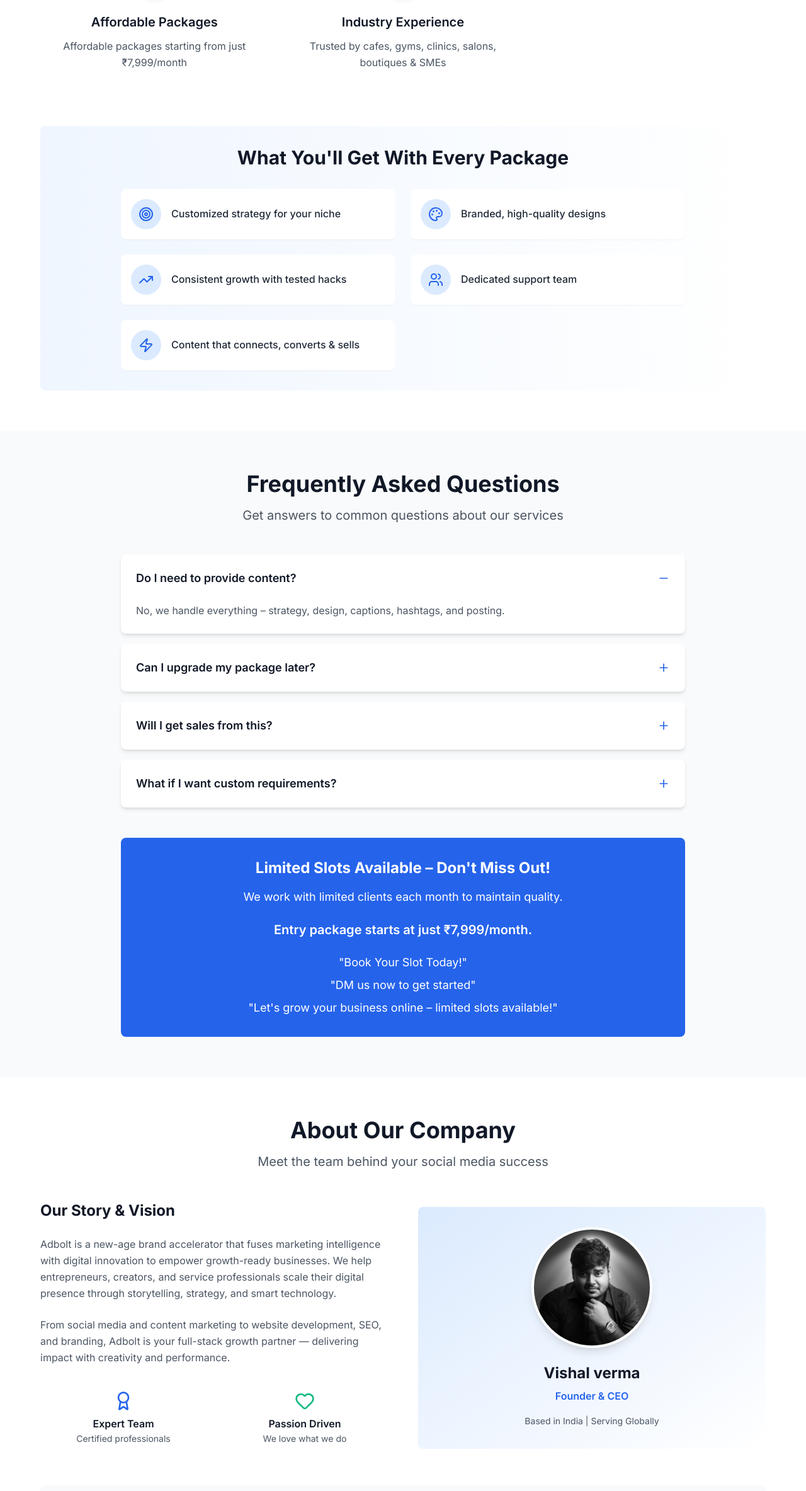
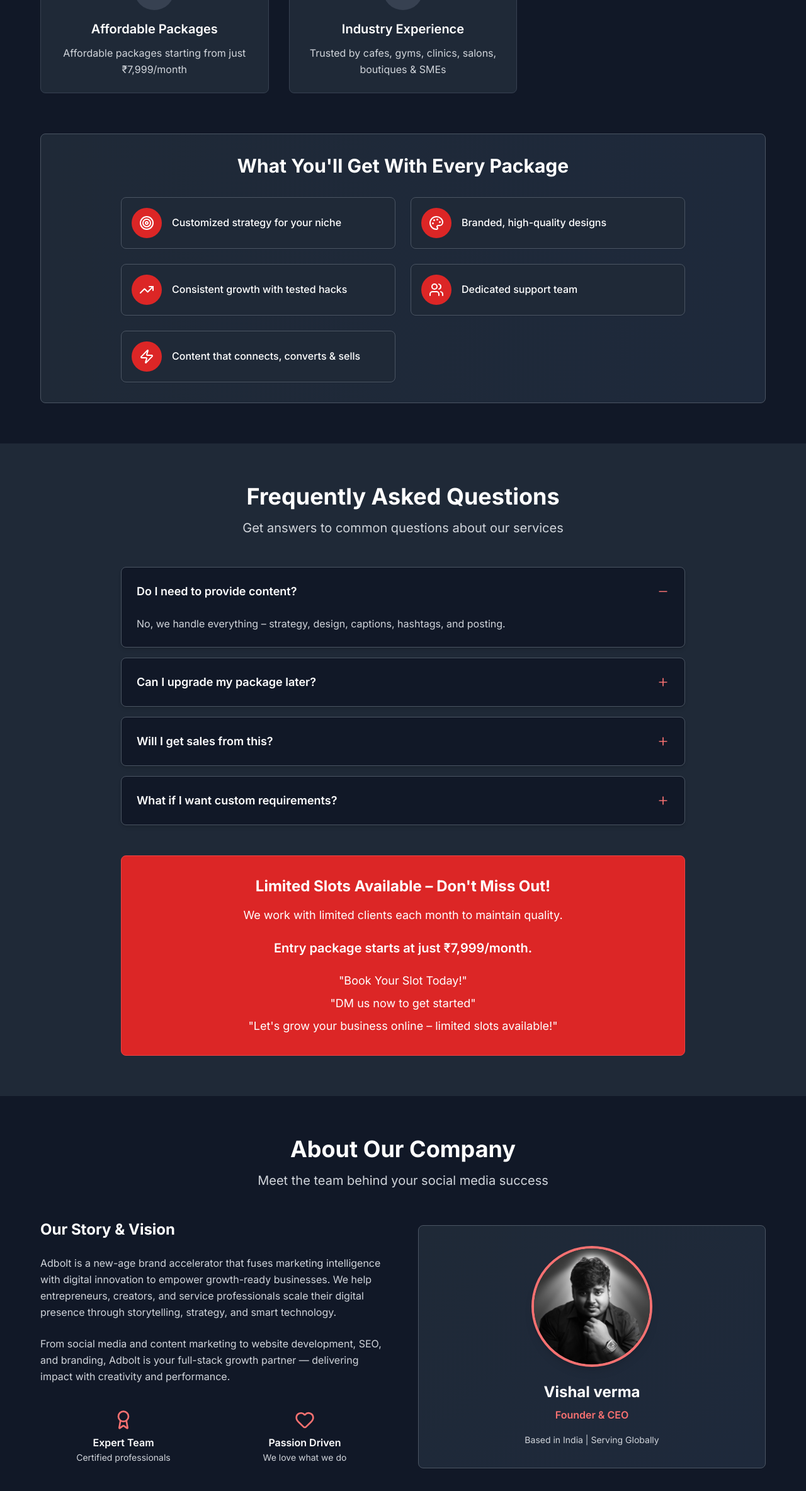
Before and after one commit to piyushtyagiofficial/adbolt, a React (Vite) app: page / in a window 1280 px wide. Shown: the part 2640-5007 px from the top of the page at 63% size. Built offline with nearby package versions, Linux system fonts and the light colour scheme.

Commit message:
Update Color Scheme

```diff
--- a/src/components/CompanyAbout.jsx
+++ b/src/components/CompanyAbout.jsx
@@ -3,73 +3,73 @@ import Profile from "../assets/ceo.jfif";
 
 const CompanyAbout = () => {
   return (
-    <section id="about" className="py-16 bg-white">
+    <section id="about" className="py-16 bg-dark-900">
       <div className="container mx-auto px-4">
         <div className="max-w-6xl mx-auto">
           <div className="text-center mb-12">
-            <h2 className="text-3xl md:text-4xl font-bold text-gray-900 mb-4">
+            <h2 className="text-3xl md:text-4xl font-bold text-white mb-4">
               About Our Company
             </h2>
-            <p className="text-xl text-gray-600 max-w-2xl mx-auto">
+            <p className="text-xl text-gray-300 max-w-2xl mx-auto">
               Meet the team behind your social media success
             </p>
           </div>
 
           <div className="grid grid-cols-1 lg:grid-cols-2 gap-12 items-center mb-12">
             <div className="text-center lg:text-left">
-              <h3 className="text-2xl font-bold text-gray-900 mb-6">
+              <h3 className="text-2xl font-bold text-white mb-6">
                 Our Story & Vision
               </h3>
-              <p className="text-gray-600 mb-6 leading-relaxed">
+              <p className="text-gray-300 mb-6 leading-relaxed">
                 Adbolt is a new-age brand accelerator that fuses marketing intelligence with digital innovation to empower growth-ready businesses. We help entrepreneurs, creators, and service professionals scale their digital presence through storytelling, strategy, and smart technology.
               </p>
-              <p className="text-gray-600 mb-6 leading-relaxed">
+              <p className="text-gray-300 mb-6 leading-relaxed">
                 From social media and content marketing to website development, SEO, and branding, Adbolt is your full-stack growth partner — delivering impact with creativity and performance.
               </p>
               <div className="grid grid-cols-2 gap-6">
                 <div className="text-center p-4">
-                  <Award className="w-8 h-8 text-primary-600 mx-auto mb-2" />
-                  <h4 className="font-semibold text-gray-900">Expert Team</h4>
-                  <p className="text-sm text-gray-600">Certified professionals</p>
+                  <Award className="w-8 h-8 text-accent-400 mx-auto mb-2" />
+                  <h4 className="font-semibold text-white">Expert Team</h4>
+                  <p className="text-sm text-gray-300">Certified professionals</p>
                 </div>
                 <div className="text-center p-4">
-                  <Heart className="w-8 h-8 text-accent-500 mx-auto mb-2" />
-                  <h4 className="font-semibold text-gray-900">Passion Driven</h4>
-                  <p className="text-sm text-gray-600">We love what we do</p>
+                  <Heart className="w-8 h-8 text-accent-400 mx-auto mb-2" />
+                  <h4 className="font-semibold text-white">Passion Driven</h4>
+                  <p className="text-sm text-gray-300">We love what we do</p>
                 </div>
               </div>
             </div>
 
             <div className="text-center">
-              <div className="bg-gradient-to-br from-primary-100 to-accent-100 rounded-lg p-8">
+              <div className="bg-gradient-to-br from-dark-800 to-primary-800 border border-dark-600 rounded-lg p-8">
                 <img
                   src={Profile}
                   alt="Founder & CEO"
-                  className="w-48 h-48 rounded-full mx-auto mb-6 object-cover border-4 border-white shadow-lg"
+                  className="w-48 h-48 rounded-full mx-auto mb-6 object-cover border-4 border-accent-400 shadow-lg"
                 />
-                <h4 className="text-2xl font-bold text-gray-900 mb-2">Vishal verma</h4>
-                <p className="text-primary-600 font-semibold mb-4">Founder & CEO</p>
-                <p className="text-gray-600 text-sm leading-relaxed">
+                <h4 className="text-2xl font-bold text-white mb-2">Vishal verma</h4>
+                <p className="text-accent-400 font-semibold mb-4">Founder & CEO</p>
+                <p className="text-gray-300 text-sm leading-relaxed">
                   Based in India | Serving Globally
                 </p>
               </div>
             </div>
           </div>
 
-          <div className="bg-gray-50 rounded-lg p-8">
-            <h3 className="text-2xl font-bold text-gray-900 mb-6 text-center">Contact Details</h3>
+          <div className="bg-dark-800 border border-dark-600 rounded-lg p-8">
+            <h3 className="text-2xl font-bold text-white mb-6 text-center">Contact Details</h3>
             <div className="grid grid-cols-1 md:grid-cols-3 gap-6 text-center">
               <div className="p-4">
-                <h4 className="font-semibold text-gray-900 mb-2">Email</h4>
-                <p className="text-primary-600">info@adboltdigital.com</p>
+                <h4 className="font-semibold text-white mb-2">Email</h4>
+                <p className="text-accent-400">info@adboltdigital.com</p>
               </div>
               <div className="p-4">
-                <h4 className="font-semibold text-gray-900 mb-2">Phone</h4>
-                <p className="text-primary-600">+91 9548506975</p>
+                <h4 className="font-semibold text-white mb-2">Phone</h4>
+                <p className="text-accent-400">+91 9548506975</p>
               </div>
               <div className="p-4">
-                <h4 className="font-semibold text-gray-900 mb-2">Website</h4>
-                <p className="text-primary-600">www.adboltdigital.com</p>
+                <h4 className="font-semibold text-white mb-2">Website</h4>
+                <p className="text-accent-400">www.adboltdigital.com</p>
               </div>
             </div>
           </div>
--- a/src/components/FAQ.jsx
+++ b/src/components/FAQ.jsx
@@ -28,39 +28,39 @@ const FAQ = () => {
   };
 
   return (
-    <section id="faq" className="py-16 bg-gray-50">
+    <section id="faq" className="py-16 bg-dark-800">
       <div className="container mx-auto px-4">
         <div className="max-w-4xl mx-auto">
           <div className="text-center mb-12">
-            <h2 className="text-3xl md:text-4xl font-bold text-gray-900 mb-4">
+            <h2 className="text-3xl md:text-4xl font-bold text-white mb-4">
               Frequently Asked Questions
             </h2>
-            <p className="text-xl text-gray-600">
+            <p className="text-xl text-gray-300">
               Get answers to common questions about our services
             </p>
           </div>
 
           <div className="space-y-4">
             {faqs.map((faq, index) => (
-              <div key={index} className="bg-white rounded-lg shadow-md overflow-hidden">
+              <div key={index} className="bg-dark-900 border border-dark-600 rounded-lg shadow-md overflow-hidden">
                 <button
-                  className="w-full p-6 text-left flex items-center justify-between hover:bg-gray-50 transition-colors"
+                  className="w-full p-6 text-left flex items-center justify-between hover:bg-dark-700 transition-colors"
                   onClick={() => toggleFAQ(index)}
                 >
-                  <h3 className="text-lg font-semibold text-gray-900 pr-8">
+                  <h3 className="text-lg font-semibold text-white pr-8">
                     {faq.question}
                   </h3>
                   <div className="flex-shrink-0">
                     {openIndex === index ? (
-                      <Minus className="w-5 h-5 text-primary-600" />
+                      <Minus className="w-5 h-5 text-accent-400" />
                     ) : (
-                      <Plus className="w-5 h-5 text-primary-600" />
+                      <Plus className="w-5 h-5 text-accent-400" />
                     )}
                   </div>
                 </button>
                 {openIndex === index && (
                   <div className="px-6 pb-6">
-                    <p className="text-gray-600 leading-relaxed">
+                    <p className="text-gray-300 leading-relaxed">
                       {faq.answer}
                     </p>
                   </div>
@@ -69,7 +69,7 @@ const FAQ = () => {
             ))}
           </div>
 
-          <div className="mt-12 text-center bg-primary-600 text-white p-8 rounded-lg">
+          <div className="mt-12 text-center bg-accent-600 text-white p-8 rounded-lg border border-accent-500">
             <h3 className="text-2xl font-bold mb-4">Limited Slots Available – Don't Miss Out!</h3>
             <p className="text-lg mb-6">
               We work with limited clients each month to maintain quality.
--- a/src/components/WhyChooseUs.jsx
+++ b/src/components/WhyChooseUs.jsx
@@ -3,27 +3,27 @@ import { CheckCircle, Target, Palette, TrendingUp, Users, Zap } from 'lucide-rea
 const WhyChooseUs = () => {
   const reasons = [
     {
-      icon: <Palette className="w-8 h-8 text-primary-600" />,
+      icon: <Palette className="w-8 h-8 text-accent-400" />,
       title: "Professional Content Creation",
       description: "We convert your photos & clips into professional, trending content"
     },
     {
-      icon: <TrendingUp className="w-8 h-8 text-accent-500" />,
+      icon: <TrendingUp className="w-8 h-8 text-accent-400" />,
       title: "Consistent Brand Presence",
       description: "Consistent posting that keeps your brand active & visible"
     },
     {
-      icon: <Target className="w-8 h-8 text-orange-500" />,
+      icon: <Target className="w-8 h-8 text-orange-400" />,
       title: "Sales-Focused Strategy",
       description: "Sales-focused strategy, not just likes & followers"
     },
     {
-      icon: <Zap className="w-8 h-8 text-purple-500" />,
+      icon: <Zap className="w-8 h-8 text-purple-400" />,
       title: "Affordable Packages",
       description: "Affordable packages starting from just ₹7,999/month"
     },
     {
-      icon: <Users className="w-8 h-8 text-blue-500" />,
+      icon: <Users className="w-8 h-8 text-blue-400" />,
       title: "Industry Experience",
       description: "Trusted by cafes, gyms, clinics, salons, boutiques & SMEs"
     }
@@ -53,46 +53,46 @@ const WhyChooseUs = () => {
   ];
 
   return (
-    <section id="why-choose-us" className="py-16 bg-white">
+    <section id="why-choose-us" className="py-16 bg-dark-900">
       <div className="container mx-auto px-4">
         <div className="max-w-6xl mx-auto">
           <div className="text-center mb-12">
-            <h2 className="text-3xl md:text-4xl font-bold text-gray-900 mb-4">
+            <h2 className="text-3xl md:text-4xl font-bold text-white mb-4">
               Why Choose Us?
             </h2>
-            <p className="text-xl text-gray-600 max-w-2xl mx-auto">
+            <p className="text-xl text-gray-300 max-w-2xl mx-auto">
               We deliver results that matter to your business growth
             </p>
           </div>
 
           <div className="grid grid-cols-1 md:grid-cols-2 lg:grid-cols-3 gap-8 mb-16">
             {reasons.map((reason, index) => (
-              <div key={index} className="text-center p-6 rounded-lg hover:shadow-lg transition-shadow">
-                <div className="inline-flex items-center justify-center w-16 h-16 bg-gray-50 rounded-full mb-4">
+              <div key={index} className="text-center p-6 bg-dark-800 border border-dark-700 rounded-lg hover:shadow-lg transition-shadow">
+                <div className="inline-flex items-center justify-center w-16 h-16 bg-dark-700 rounded-full mb-4">
                   {reason.icon}
                 </div>
-                <h3 className="text-xl font-semibold text-gray-900 mb-3">{reason.title}</h3>
-                <p className="text-gray-600">{reason.description}</p>
+                <h3 className="text-xl font-semibold text-white mb-3">{reason.title}</h3>
+                <p className="text-gray-300">{reason.description}</p>
               </div>
             ))}
           </div>
 
-          <div className="bg-gradient-to-r from-primary-50 to-accent-50 rounded-lg p-8">
+          <div className="bg-gradient-to-r from-dark-800 to-primary-800 border border-dark-600 rounded-lg p-8">
             <div className="text-center mb-8">
-              <h3 className="text-2xl md:text-3xl font-bold text-gray-900 mb-4">
+              <h3 className="text-2xl md:text-3xl font-bold text-white mb-4">
                 What You'll Get With Every Package
               </h3>
             </div>
 
             <div className="grid grid-cols-1 md:grid-cols-2 gap-6 max-w-4xl mx-auto">
               {benefits.map((benefit, index) => (
-                <div key={index} className="flex items-center bg-white p-4 rounded-lg shadow-sm">
-                  <div className="flex-shrink-0 w-12 h-12 bg-primary-100 rounded-full flex items-center justify-center mr-4">
-                    <div className="text-primary-600">
+                <div key={index} className="flex items-center bg-dark-800 border border-dark-600 p-4 rounded-lg shadow-sm">
+                  <div className="flex-shrink-0 w-12 h-12 bg-accent-600 rounded-full flex items-center justify-center mr-4">
+                    <div className="text-white">
                       {benefit.icon}
                     </div>
                   </div>
-                  <span className="text-gray-800 font-medium">{benefit.title}</span>
+                  <span className="text-white font-medium">{benefit.title}</span>
                 </div>
               ))}
             </div>
--- a/src/index.css
+++ b/src/index.css
@@ -14,7 +14,8 @@
 body {
   font-family: 'Inter', sans-serif;
   line-height: 1.6;
-  color: #333;
+  color: #f3f4f6;
+  background-color: #111827;
 }
 
 html {
@@ -31,16 +32,16 @@ html {
 }
 
 ::-webkit-scrollbar-track {
-  background: #f1f1f1;
+  background: #1f2937;
 }
 
 ::-webkit-scrollbar-thumb {
-  background: #3b82f6;
+  background: #ef4444;
   border-radius: 4px;
 }
 
 ::-webkit-scrollbar-thumb:hover {
-  background: #2563eb;
+  background: #dc2626;
 }
 
 /* Animation utilities */
--- a/tailwind.config.js
+++ b/tailwind.config.js
@@ -8,15 +8,40 @@ export default {
     extend: {
       colors: {
         primary: {
-          50: '#eff6ff',
-          100: '#dbeafe',
-          500: '#3b82f6',
-          600: '#2563eb',
-          700: '#1d4ed8',
+          50: '#f8fafc',
+          100: '#f1f5f9',
+          200: '#e2e8f0',
+          300: '#cbd5e1',
+          400: '#94a3b8',
+          500: '#64748b',
+          600: '#475569',
+          700: '#334155',
+          800: '#1e293b',
+          900: '#0f172a',
         },
         accent: {
-          500: '#10b981',
-          600: '#059669',
+          50: '#fef2f2',
+          100: '#fee2e2',
+          200: '#fecaca',
+          300: '#fca5a5',
+          400: '#f87171',
+          500: '#ef4444',
+          600: '#dc2626',
+          700: '#b91c1c',
+          800: '#991b1b',
+          900: '#7f1d1d',
+        },
+        dark: {
+          50: '#f9fafb',
+          100: '#f3f4f6',
+          200: '#e5e7eb',
+          300: '#d1d5db',
+          400: '#9ca3af',
+          500: '#6b7280',
+          600: '#4b5563',
+          700: '#374151',
+          800: '#1f2937',
+          900: '#111827',
         }
       },
       fontFamily: {
```
Also changed, not shown: src/components/EnquiryModal.jsx (+14 -14 lines), src/components/Header.jsx (+13 -13 lines), src/components/Hero.jsx (+22 -22 lines), src/components/Packages.jsx (+15 -15 lines), src/assets/logo.jfif (deleted).
